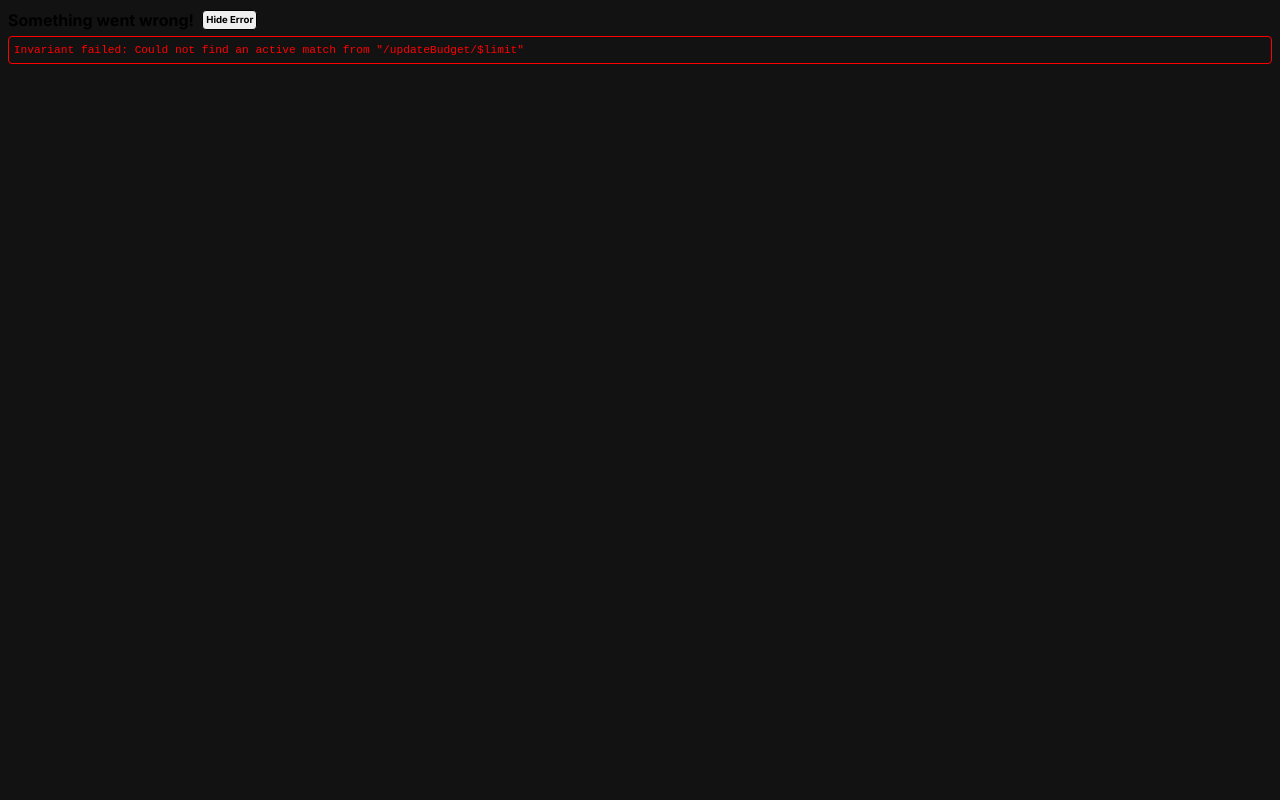
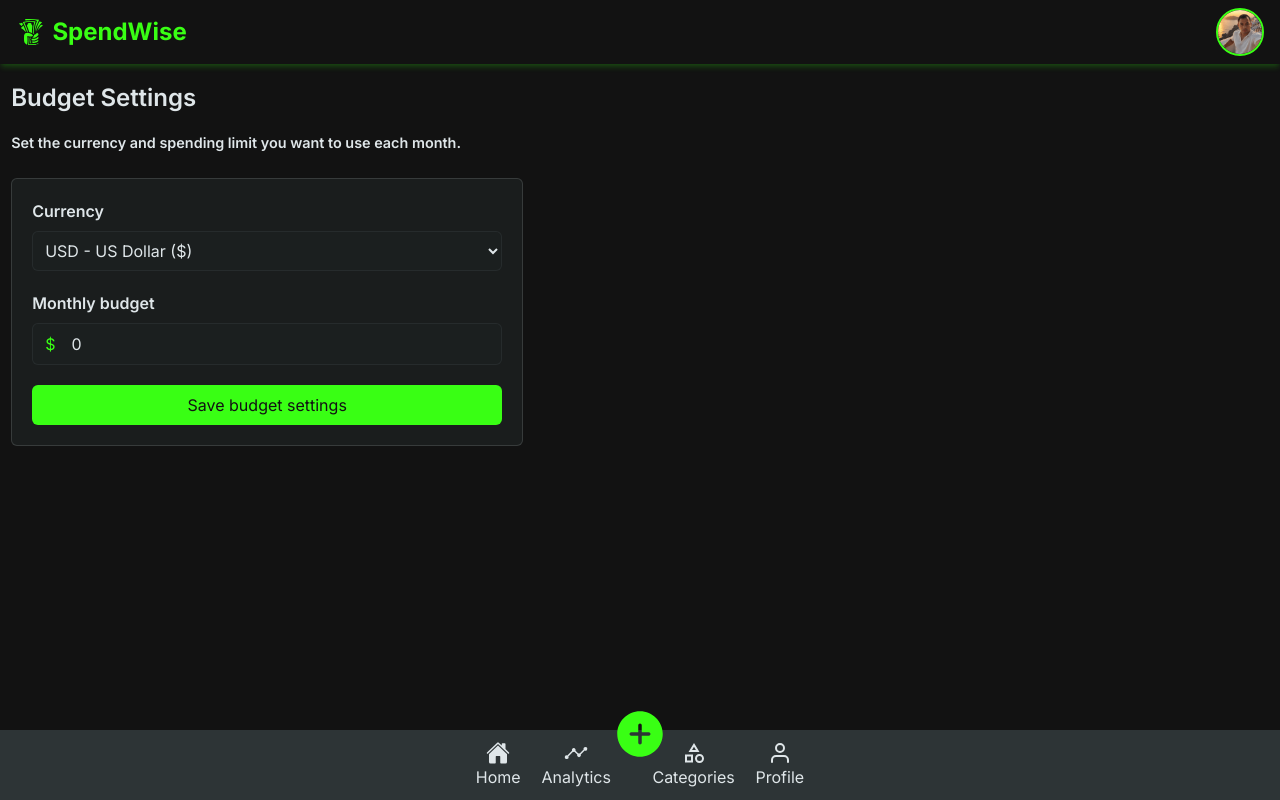
Before and after one commit to Andriamahay11master/SpendWise, a React (Vite) app: page /budget in a window 1280 px wide. Built offline with nearby package versions, Linux system fonts and the light colour scheme.

Commit message:
add control if update or create on budget

```diff
--- a/src/components/Budget/Budget.tsx
+++ b/src/components/Budget/Budget.tsx
@@ -51,14 +51,23 @@ const updateBudget = async (budgetSettings: BudgetSettings) => {
 
 const Budget = () => {
   const navigate = useNavigate();
-  const params = useParams({ from: "/updateBudget/$limit" });
-  console.log(params);
+  const params = useParams({ strict: false });
+  const isUpdate = params.limit !== undefined;
   const queryClient = useQueryClient();
   const [settings, setSettings] = React.useState<BudgetSettings>({
     currencyCode: "USD",
     currency: "$",
-    monthlyBudget: 0,
+    monthlyBudget: params.limit ? Number(params.limit) : 0,
   });
+
+  React.useEffect(() => {
+    if (params.limit !== undefined) {
+      setSettings((currentSettings) => ({
+        ...currentSettings,
+        monthlyBudget: Number(params.limit),
+      }));
+    }
+  }, [params.limit]);
 
   const selectedCurrency = currencies.find(
     (currency) => currency.code === settings.currencyCode,
@@ -73,7 +82,7 @@ const Budget = () => {
   };
 
   const { mutate } = useMutation({
-    mutationFn: addBudget,
+    mutationFn: isUpdate ? updateBudget : addBudget,
     onSuccess: async () => {
       await queryClient.invalidateQueries({ queryKey: ["currency"] });
       await queryClient.invalidateQueries({ queryKey: ["budget"] });
@@ -112,7 +121,9 @@ const Budget = () => {
 
   return (
     <div className="main-block">
-      <h2 className="title-h2">Budget Settings</h2>
+      <h2 className="title-h2">
+        {isUpdate ? "Update budget" : "Budget Settings"}
+      </h2>
       <p className="page-desc">
         Set the currency and spending limit you want to use each month.
       </p>
@@ -149,7 +160,7 @@ const Budget = () => {
           </div>
         </div>
         <button type="submit" className="btn btn-primary">
-          Save budget settings
+          {isUpdate ? "Update budget" : "Save budget settings"}
         </button>
       </form>
     </div>
```
